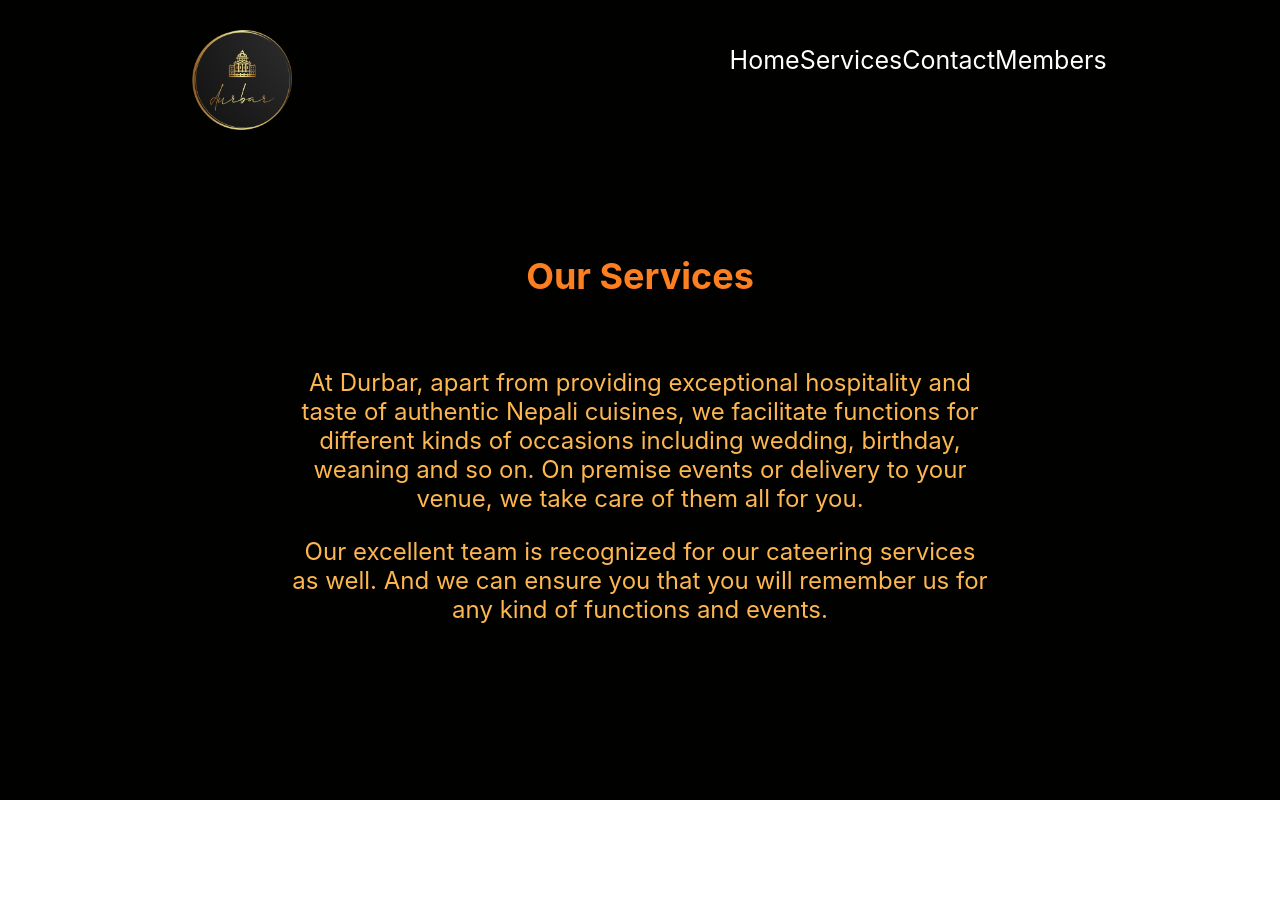
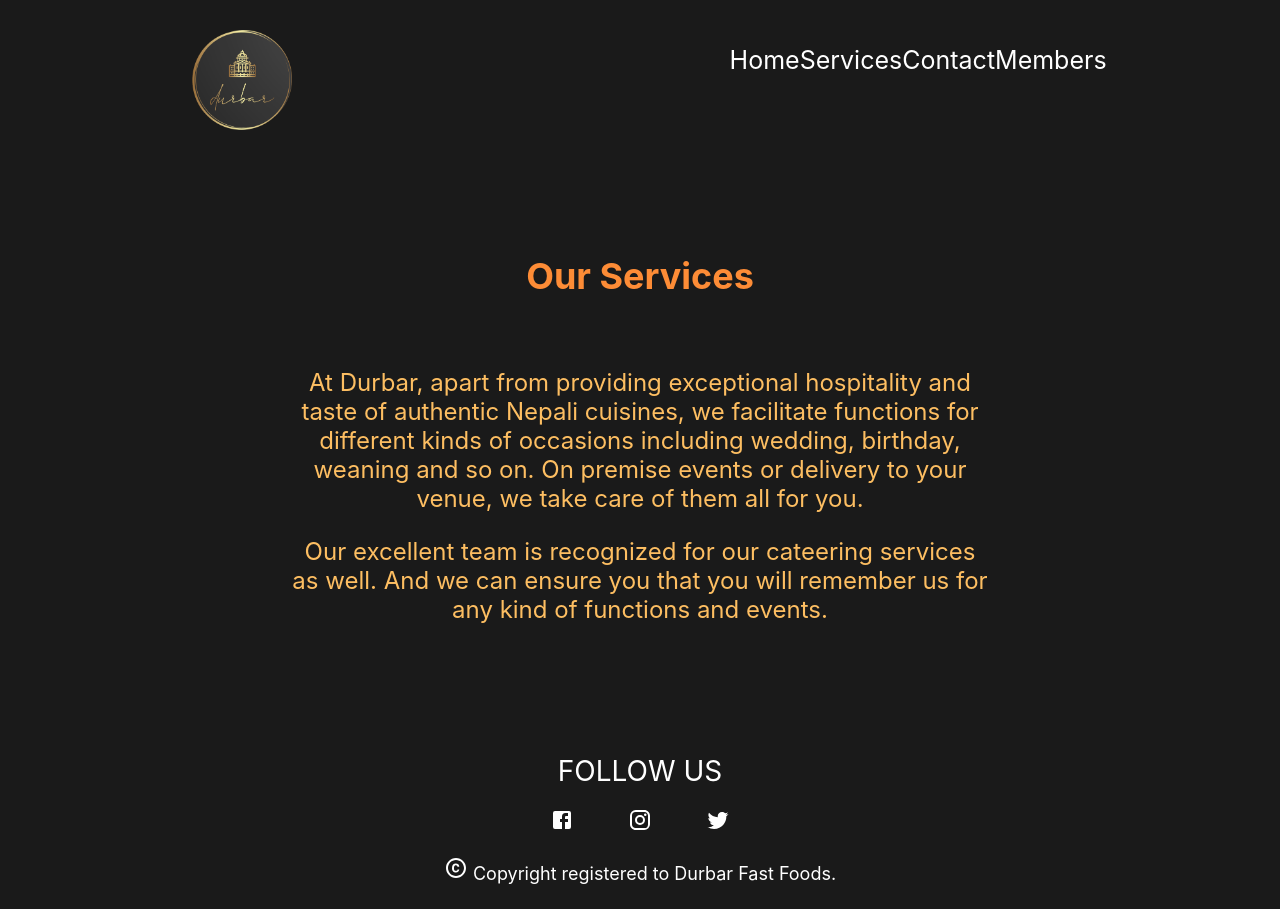
Before and after one commit to Anzanrai/durbar_frontend, a React (Create React App) app: page /services in a window 1280 px wide. Before the commit the page ends 800 px from the top, so only its background shows below. Built offline with nearby package versions, Linux system fonts and the light colour scheme.

Commit message:
Footer component added to Services page

```diff
--- a/package.json
+++ b/package.json
@@ -5,6 +5,7 @@
   "dependencies": {
     "@emotion/react": "^11.10.4",
     "@emotion/styled": "^11.10.4",
+    "@mui/icons-material": "^5.10.6",
     "@mui/material": "^5.10.6",
     "@reduxjs/toolkit": "^1.8.5",
     "@testing-library/jest-dom": "^5.16.5",
--- /dev/null
+++ b/src/components/Footer.css
@@ -0,0 +1,31 @@
+.footer-content-wrapper {
+  width: 70%;
+  margin: 0 auto;
+  color: white;
+  padding: 100px 0 20px 0;
+}
+
+.footer-content-heading {
+  font-size: 28px;
+  color: white;
+  text-align: center;
+}
+
+.footer-content-social-media {
+  width: 20%;
+  margin: 20px auto;
+  display: flex;
+  flex-wrap: wrap;
+  justify-content: space-between;
+}
+
+.socialmedia-icon {
+  font-size: 24px;
+}
+
+.footer-content-copyright {
+  text-align: center;
+  color: white;
+  font-size: 18px;
+  line-height: 30px;
+}
--- /dev/null
+++ b/src/components/Footer.js
@@ -0,0 +1,30 @@
+import React from 'react';
+import './Footer.css';
+import FacebookIcon from '@mui/icons-material/Facebook';
+import InstagramIcon from '@mui/icons-material/Instagram';
+import TwitterIcon from '@mui/icons-material/Twitter';
+import CopyrightIcon from '@mui/icons-material/Copyright';
+
+function Footer() {
+  return (
+    <div className="footer-content-wrapper">
+      <div className="footer-content-heading">FOLLOW US</div>
+      <div className="footer-content-social-media">
+        <div>
+          <FacebookIcon className="socialmedia-icon" />
+        </div>
+        <div>
+          <InstagramIcon className="socialmedia-icon" />
+        </div>
+        <div>
+          <TwitterIcon className="socialmedia-icon" />
+        </div>
+      </div>
+      <div className="footer-content-copyright">
+        <CopyrightIcon /> Copyright registered to Durbar Fast Foods.
+      </div>
+    </div>
+  );
+}
+
+export default Footer;
--- a/src/pages/Services.css
+++ b/src/pages/Services.css
@@ -2,13 +2,14 @@
   width: 100%;
   min-height: 100vh;
   background: #010100;
+  filter: opacity(0.9);
   margin: 0;
 }
 
 .services-content-wrapper {
   width: 700px;
   min-height: 400px;
-  margin: 120px auto;
+  margin: 120px auto 0 auto;
 }
 
 .services-content h2 {
--- a/src/pages/Services.js
+++ b/src/pages/Services.js
@@ -1,5 +1,6 @@
 import React from 'react';
 import Navbar from '../components/Navbar';
+import Footer from '../components/Footer';
 import './Services.css';
 
 function Services() {
@@ -23,6 +24,7 @@ function Services() {
           </p>
         </div>
       </div>
+      <Footer />
     </div>
   );
 }
```
Also changed, not shown: 1 other file (tests, documents, lock files or other folders).
